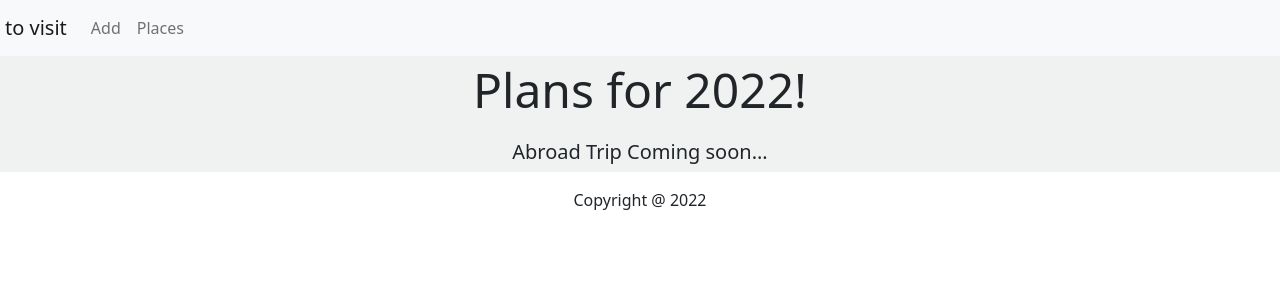
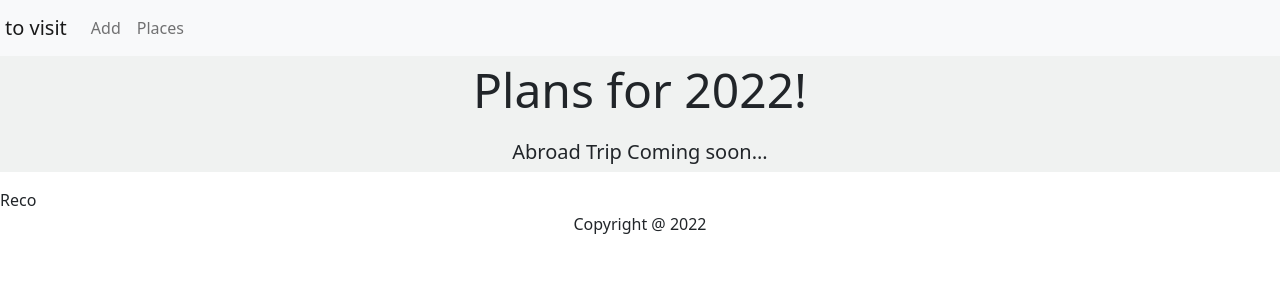
Before and after one commit to heman-7/to-visit-fe, a React (Create React App) app: page / in a window 1280 px wide. Shown: the top 300 px of the page. Built offline with nearby package versions, Linux system fonts and the light colour scheme.

Commit message:
[UPDATE] Moved search bar to right. Removed Scroll.js

```diff
--- a/src/Components/Home.js
+++ b/src/Components/Home.js
@@ -1,6 +1,7 @@
 import { Jumbotron } from "reactstrap";
 import "./Home.css";
 import React from "react";
+import Recommendations from "./Recommendations";
 
 const Home = () => {
   return (
@@ -13,6 +14,7 @@ const Home = () => {
           Abroad Trip Coming soon...
         </p>
       </Jumbotron>
+      <Recommendations></Recommendations>
     </div>
   );
 };
--- a/src/Components/PlacesList.js
+++ b/src/Components/PlacesList.js
@@ -1,7 +1,6 @@
 import axios from "axios";
 import { useEffect, useState } from "react";
 import Places from "./Places";
-import Scroll from "./Scroll";
 import React from "react";
 import TextField from "@mui/material/TextField";
 
@@ -41,6 +40,7 @@ const PlacesList = () => {
 
   return (
     <div>
+      <div style={{ float: "right", marginRight: 10 }}>
         <TextField
           style={{ margin: 10 }}
           id="outlined-basic"
@@ -49,8 +49,8 @@ const PlacesList = () => {
           placeholder="Search by city"
           onChange={OnChangeHandler}
         />
-
-      <Scroll>
+      </div>
+      <div style={{ paddingTop: 70 }}>
         {filteredPlacesList.length > 0
           ? filteredPlacesList.map((place) => (
               <Places
@@ -63,7 +63,7 @@ const PlacesList = () => {
               />
             ))
           : "No places added yet"}
-      </Scroll>
+      </div>
     </div>
   );
 };
--- /dev/null
+++ b/src/Components/Recommendations.js
@@ -0,0 +1,7 @@
+import React from "react";
+
+const Recommendations = () => {
+  return <div>Reco</div>;
+};
+
+export default Recommendations;
--- a/src/Components/Scroll.js
+++ /dev/null
@@ -1,8 +0,0 @@
-import React from "react";
-
-const Scroll = (props) => {
-  return (
-    <div style={{ overflowY: "scroll", height: "85vh" }}>{props.children}</div>
-  );
-};
-export default Scroll;
```
Lines whose indentation alone changed are shown as unchanged.
